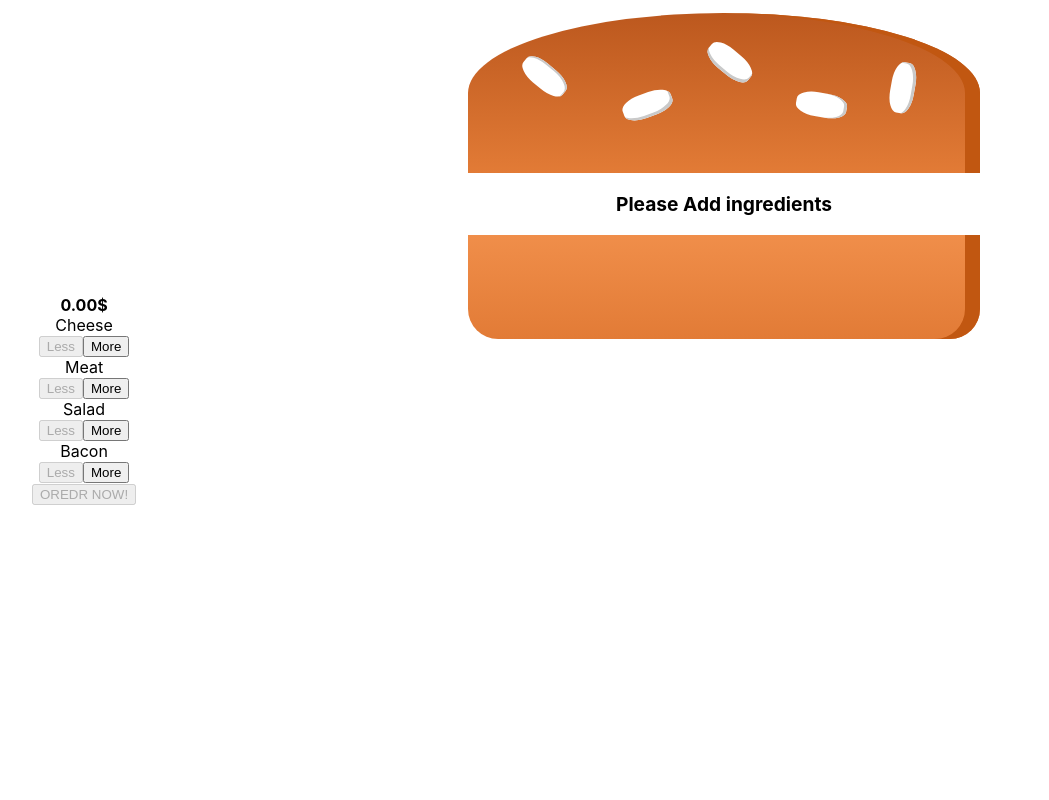
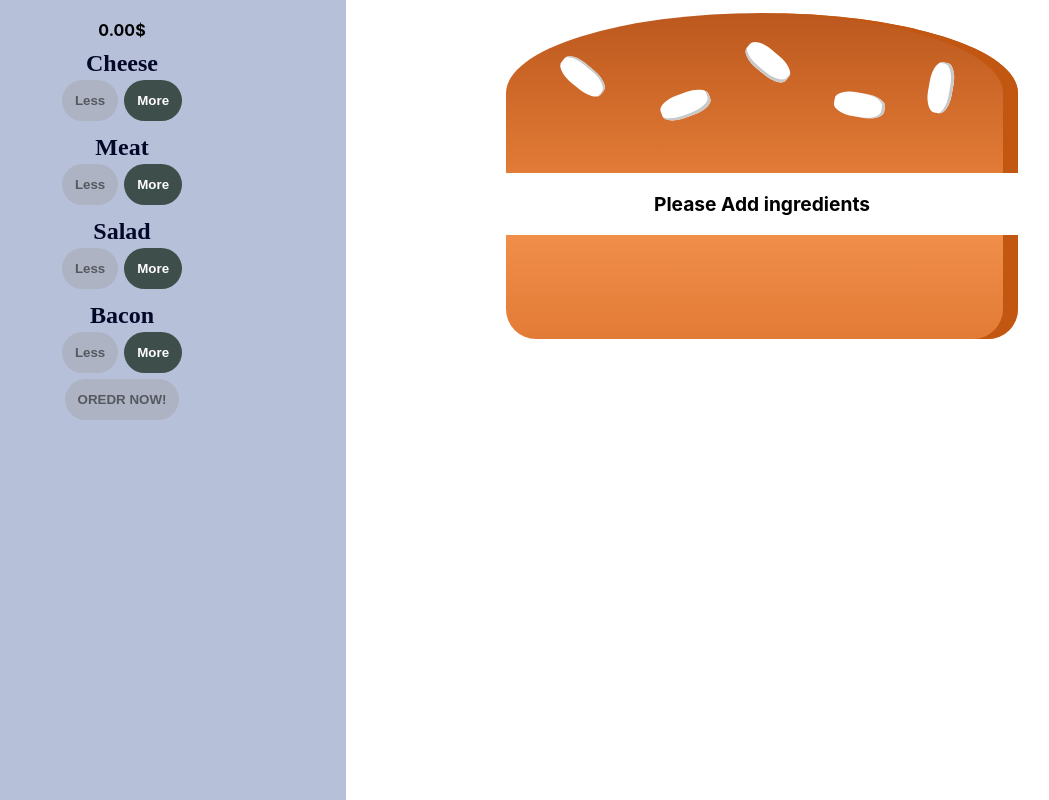
Before and after one commit to Riyad-Arafat/burger-builder, a React (Create React App) app: page / in a window 1280 px wide. Shown: the whole page, without its empty margins (102-1151 px from the left). Built offline with nearby package versions, Linux system fonts and the light colour scheme.

Commit message:
Improve Style

```diff
--- a/src/App.css
+++ b/src/App.css
@@ -1,3 +1,23 @@
 .App {
   text-align: center;
 }
+
+button{
+  margin: 3px;
+  padding: 13px;
+  background-color: #071907ad;
+  color: white;
+  font-weight: bold;
+  border-radius: 31px;
+  border: none;
+  outline: none;
+}
+
+button:disabled{
+  background-color: #9e9e9e63;
+  color: #00000082;
+}
+
+button:hover:not(:disabled) {
+  background: #55ce50d4;
+}
--- a/src/assets/Burger/Burger.container.css
+++ b/src/assets/Burger/Burger.container.css
@@ -5,8 +5,18 @@
 
 .Contorls-Container{
     order:-1;
-    margin: auto;
+    min-width: 35%;
+    background-color: #94a3c7ad;
 }
+
+.Contorls-Container .label{
+    font-size: x-large;
+    font-weight: bold;
+    margin-top: 10px;
+    font-family: serif;
+    color: #030728;
+}
+
 
 @media (max-width: 670px){
     .Builder-Conatiner{
--- a/src/assets/Burger/Burger.css
+++ b/src/assets/Burger/Burger.css
@@ -17,6 +17,6 @@
 
 @media (max-width: 670px){
     .Burger{
-        height: 50vh;
+        height: 26vh;
     }
 }
--- a/src/containers/Burger/BuilderControls/BuilderControl/BuilderControl.tsx
+++ b/src/containers/Burger/BuilderControls/BuilderControl/BuilderControl.tsx
@@ -12,7 +12,7 @@ export const BuilderControl = ({label, add, remove, disabled}:BuilderControlProp
 
     return (
         <Fragment>
-            <div className="sadasd">{label}</div>
+            <div className="label">{label}</div>
             <button onClick={remove} disabled={disabled}>Less</button>
             <button onClick={add}>More</button>
         </Fragment>
--- a/src/containers/Burger/BurgerBuilder.container.tsx
+++ b/src/containers/Burger/BurgerBuilder.container.tsx
@@ -76,7 +76,7 @@ class BurgerBuilder extends Component {
         return(
             <Fragment>
                 <Modal open={this.state.isOrderOpen}>
-                    <OrderSummary label="Order Summary" ingredients={this.state.ingredients} />
+                    <OrderSummary label="Order Summary" ingredients={this.state.ingredients} totalPrice={this.state.totalPrice} />
                     <button
                     onClick={()=> this.setState({isOrderOpen: !this.state.isOrderOpen})}
                     >Cancel</button>
@@ -86,6 +86,7 @@ class BurgerBuilder extends Component {
                         ingredients={this.state.ingredients}
                     />
                     <div className="Contorls-Container">
+                        <br/>
                         <div><b>{this.state.totalPrice.toFixed(2)}$</b></div>
                         <BuilderControls
                         ingredientsAdded={this.addIngredients}
--- a/src/containers/OrderSummary/OrderSummary.tsx
+++ b/src/containers/OrderSummary/OrderSummary.tsx
@@ -4,6 +4,7 @@ import {Ingredients} from '../../types/commonInterface';
 interface ModalProps{
     label: string,
     ingredients: Ingredients,
+    totalPrice: number
 
 }
 
@@ -17,7 +18,7 @@ const TH_TD_STYLE:CSSProperties = {
     padding: "8px",
 }
 
-export const OrderSummary = ({label, ingredients}:ModalProps) =>{
+export const OrderSummary = ({label, ingredients, totalPrice}:ModalProps) =>{
     const Ingredients = Object.keys(ingredients)
     .map(iKey => {
         return(
@@ -40,6 +41,8 @@ export const OrderSummary = ({label, ingredients}:ModalProps) =>{
                 {Ingredients}
             </tbody>
         </table>
+        <div>Total Price: <b>{totalPrice.toFixed(2)}$</b></div>
+        <br/>
     </Fragment>
     )
 
```
